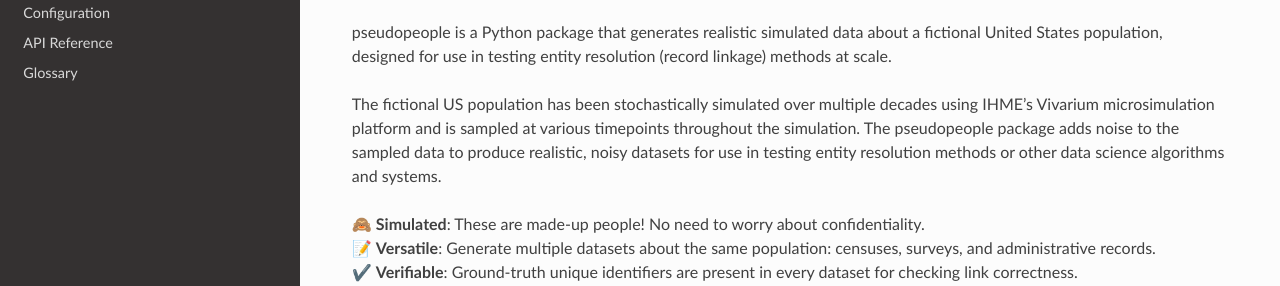
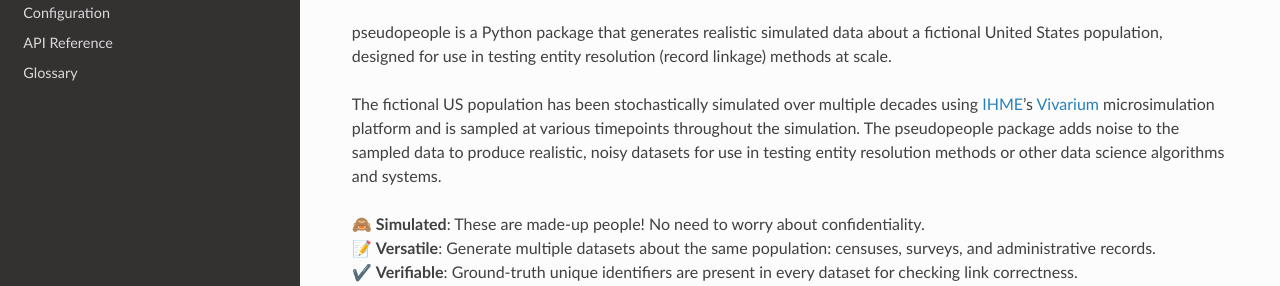
Before and after one commit to ihmeuw/pseudopeople, a Sphinx documentation site: the page built from docs/source/index.rst, in a window 1280 px wide and 900 px high. Shown: the part 358-644 px from the top of the window. Built offline with Sphinx 7.4.7 and the Read the Docs theme 2.0.0, drawn with Linux system fonts in a browser that asks for light colours; some of the changed lines change nothing that is shown.

Commit message:
use named hyperlink targets

```diff
--- a/docs/source/index.rst
+++ b/docs/source/index.rst
@@ -1,14 +1,17 @@
 .. image:: ../Pseudopeople-logo_FINAL_2023.04.11_psdppl-logo_blue-ombre.png
+
+.. _IHME: https://www.healthdata.org/
+.. _Vivarium: https://vivarium.readthedocs.io/en/latest/
 
 pseudopeople is a Python package that generates realistic simulated data about a
 fictional United States population, designed for use in testing entity
 resolution (record linkage) methods at scale.
 
 The fictional US population has been stochastically simulated over multiple
-decades using IHME's Vivarium microsimulation platform and is sampled at various
-timepoints throughout the simulation. The pseudopeople package adds noise to the
-sampled data to produce realistic, noisy datasets for use in testing entity
-resolution methods or other data science algorithms and systems.
+decades using IHME_'s Vivarium_ microsimulation platform and is sampled at
+various timepoints throughout the simulation. The pseudopeople package adds
+noise to the sampled data to produce realistic, noisy datasets for use in
+testing entity resolution methods or other data science algorithms and systems.
 
 | 🙈 **Simulated**: These are made-up people! No need to worry about confidentiality.
 | 📝 **Versatile**: Generate multiple datasets about the same population: censuses, surveys, and administrative records.
@@ -32,7 +35,7 @@
 `FEBRL <http://users.cecs.anu.edu.au/~Peter.Christen/Febrl/febrl-0.3/febrldoc-0.3/manual.html>`_,
 `GeCO <https://dl.acm.org/doi/10.1145/2505515.2508207>`_,
 and `SOG <https://web.archive.org/web/20170830050229/http:/mitiq.mit.edu/ICIQ/Documents/IQ%20Conference%202009/Papers/3-B.pdf>`_,
-while leveraging the power of our simulation platform `Vivarium <https://vivarium.readthedocs.io/en/latest/>`_ to incorporate real, publicly-accessible data about the US population.
+while leveraging the power of our simulation platform Vivarium_ to incorporate real, publicly-accessible data about the US population.
 This allows us to model realistic household and family structures at scale, with relevant geographies.
 We have created a simulation of the US population, including names and addresses, with defined types of data collection (e.g., simulating decennial censuses, surveys, taxes, and other administrative data).
 By creating realistic, but simulated, data which includes these attributes, we can make ER research and development easier for ourselves and others.
```
